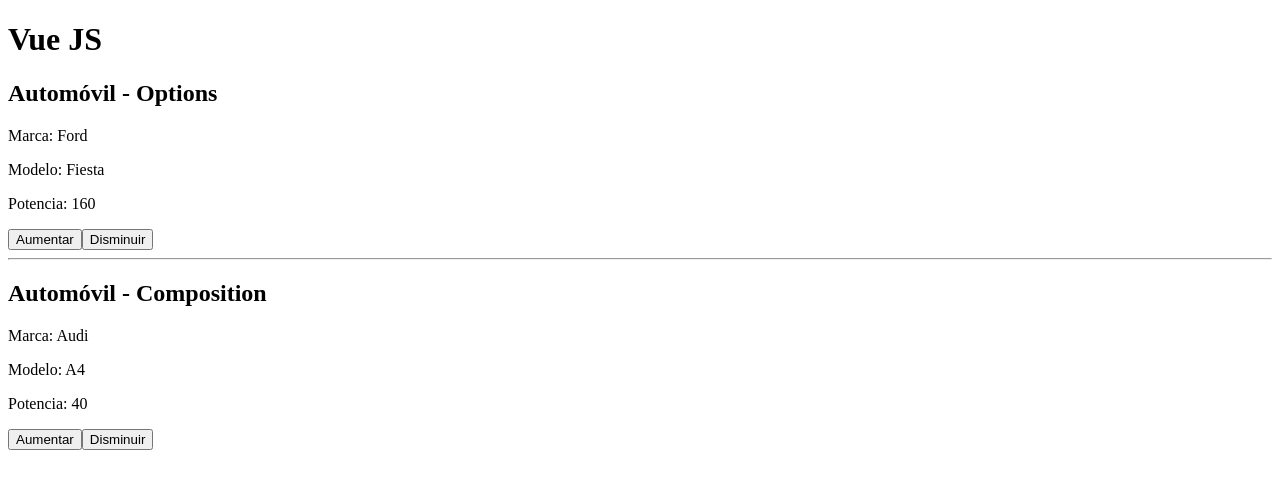
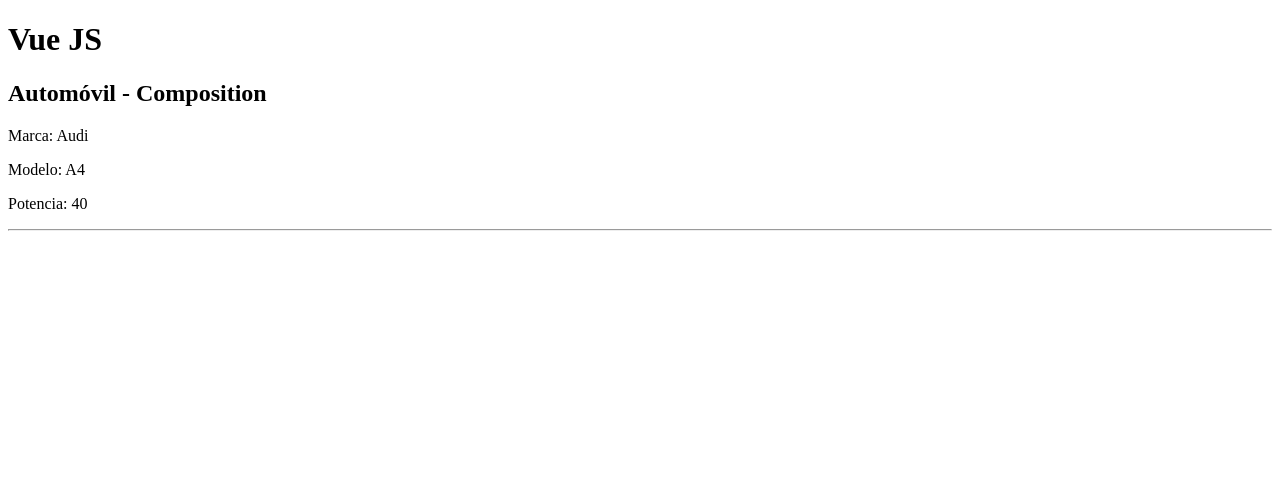
Before and after one commit to dmontoya1/Vue-Starter, a Vue app: page / in a window 1280 px wide. Shown: the top 488 px of the page. Built offline with nearby package versions, Linux system fonts and the light colour scheme.

Commit message:
Clase 23

```diff
--- a/src/App.vue
+++ b/src/App.vue
@@ -1,17 +1,21 @@
 <template>
   <h1>Vue JS</h1>
-  <CarOptions />
+  <Car :power="power" />
   <hr />
-  <CarComposition />
 </template>
 
 <script>
-import CarComposition from "./components/CarComposition";
-import CarOptions from "./components/CarOptions";
+import Car from "./components/Car";
 export default {
   components: {
-    CarComposition,
-    CarOptions,
+    Car,
+  },
+  setup() {
+    let power = 40;
+
+    return {
+      power,
+    };
   },
 };
 </script>
--- /dev/null
+++ b/src/components/Car.vue
@@ -0,0 +1,31 @@
+<template>
+  <h2>Automóvil - Composition</h2>
+  <p>Marca: {{ brand }}</p>
+  <p>Modelo: {{ model }}</p>
+  <p>Potencia: {{ power }}</p>
+</template>
+
+<script>
+export default {
+  props: {
+    power: {
+      type: Number,
+      default: 60,
+    },
+  },
+
+  setup(props) {
+    const brand = "Audi";
+    const model = "A4";
+
+    console.log(props);
+
+    return {
+      brand,
+      model,
+    };
+  },
+};
+</script>
+
+<style></style>
```
